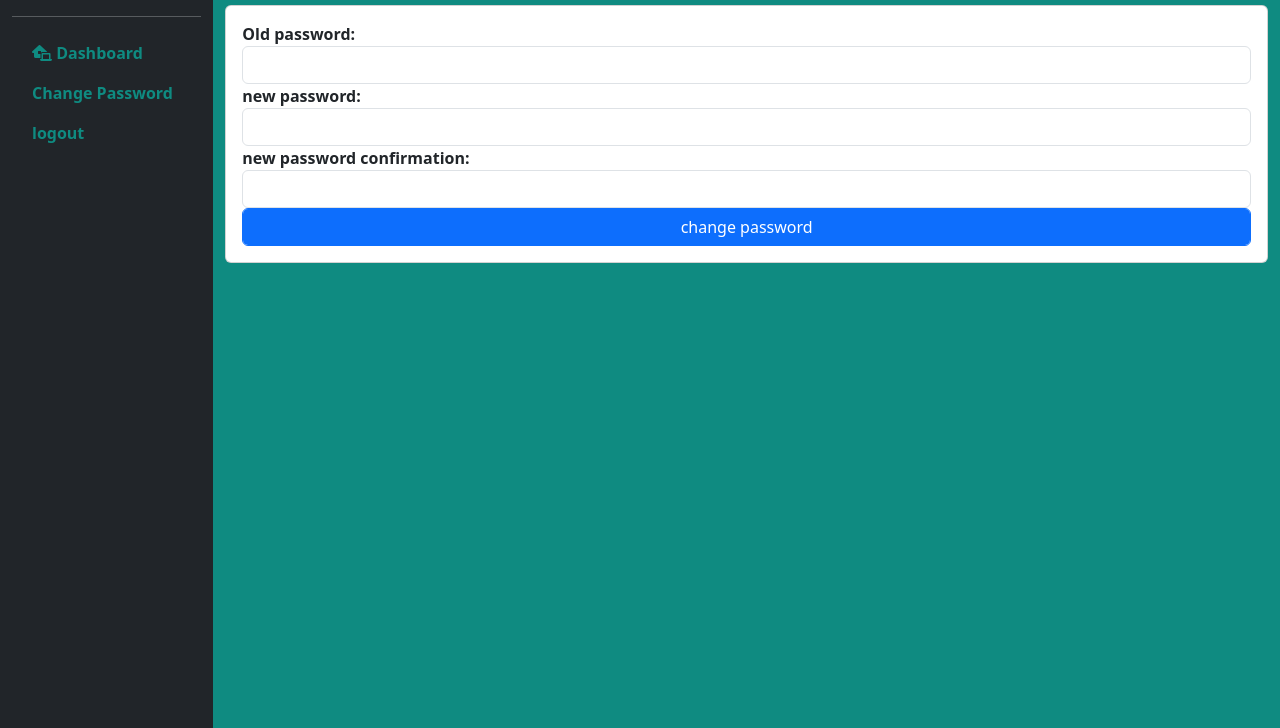
After one commit to Sahulinkan7/Student_Database_Management_System, a Django app: page /change_password/ in a window 1280 px wide. The commit adds this page. Shown: the part 72-800 px from the top of the page. Run offline with Django 4.2, Linux system fonts and the light colour scheme; some libraries are stand-ins or nearby versions.

Commit message:
change password feature added

```diff
--- /dev/null
+++ b/core/forms.py
@@ -0,0 +1,11 @@
+from django.contrib.auth.forms import PasswordChangeForm
+from django.contrib.auth.models import User
+from django import forms
+
+class PasswordChangeForm(PasswordChangeForm):
+    old_password=forms.CharField(widget=forms.PasswordInput(attrs={'class':'form-control'}))
+    new_password1=forms.CharField(label="new password",widget=forms.PasswordInput(attrs={'class':'form-control'}))
+    new_password2=forms.CharField(label="new password confirmation",widget=forms.PasswordInput(attrs={'class':'form-control'}))
+    class Meta:
+        model=User
+        fields="__all__"
--- /dev/null
+++ b/core/templates/core/change_password.html
@@ -0,0 +1,22 @@
+{% extends "core/base.html" %}
+
+{% block page_title %}
+    <h4 class="text-light">Change password</h4>
+{% endblock page_title %}
+
+{% block maincontent %}
+
+    <div class="card">
+        <div class="card-body">
+            <form action="" method="post" novalidate>
+                {% csrf_token %}
+                {% for field in form %}
+                    {{field.label_tag}} <span class="errors">{{field.errors|striptags}}</span>
+                    {{field}}
+                {% endfor %}
+                <input type="submit" class="btn btn-primary form-control" value="change password">
+            </form>
+        </div>
+    </div>
+
+{% endblock maincontent %}
--- a/core/templates/core/sidebar.html
+++ b/core/templates/core/sidebar.html
@@ -140,6 +140,9 @@
         </li>
     {% endif %}
     <li class="nav-item">
+        <a href="{% url 'change_password' %}" class="nav-link ps-2">Change Password</a>
+    </li>
+    <li class="nav-item">
         <a href="{% url 'logout' %}" class="nav-link ps-2">logout</a>
     </li>
 </ul>
--- a/core/views.py
+++ b/core/views.py
@@ -1 +1,17 @@
-from django.shortcuts import render,HttpResponse
+from django.shortcuts import render,HttpResponse,HttpResponseRedirect
+from django.urls import reverse
+from .forms import PasswordChangeForm
+from django.contrib.auth import update_session_auth_hash
+from django.contrib import messages
+
+def changepassword(request):
+    if request.method=='POST':
+        fm=PasswordChangeForm(data=request.POST,user=request.user)
+        if fm.is_valid():
+            fm.save()
+            update_session_auth_hash(request,request.user)
+            messages.success(request,"your password has been changed.")
+            return HttpResponseRedirect(reverse("dashboard_view"))
+    else:
+        fm=PasswordChangeForm(user=request.user)
+    return render(request,"core/change_password.html",{'form':fm})
--- a/student_management_app/urls.py
+++ b/student_management_app/urls.py
@@ -1,8 +1,10 @@
 from django.urls import path
 from . import views,adminviews,staff_views,student_views
+from core import views as coreviews
 
 urlpatterns = [
     path("",views.login_view,name="login_view"),
+    path("change_password/",coreviews.changepassword,name="change_password"),
     path("dashboard_view/",views.dashboard_view,name="dashboard_view"),
     path("admin_home/",adminviews.admin_home,name="admin_home"),
     path("student_home/",student_views.student_home,name="student_home"),
```
